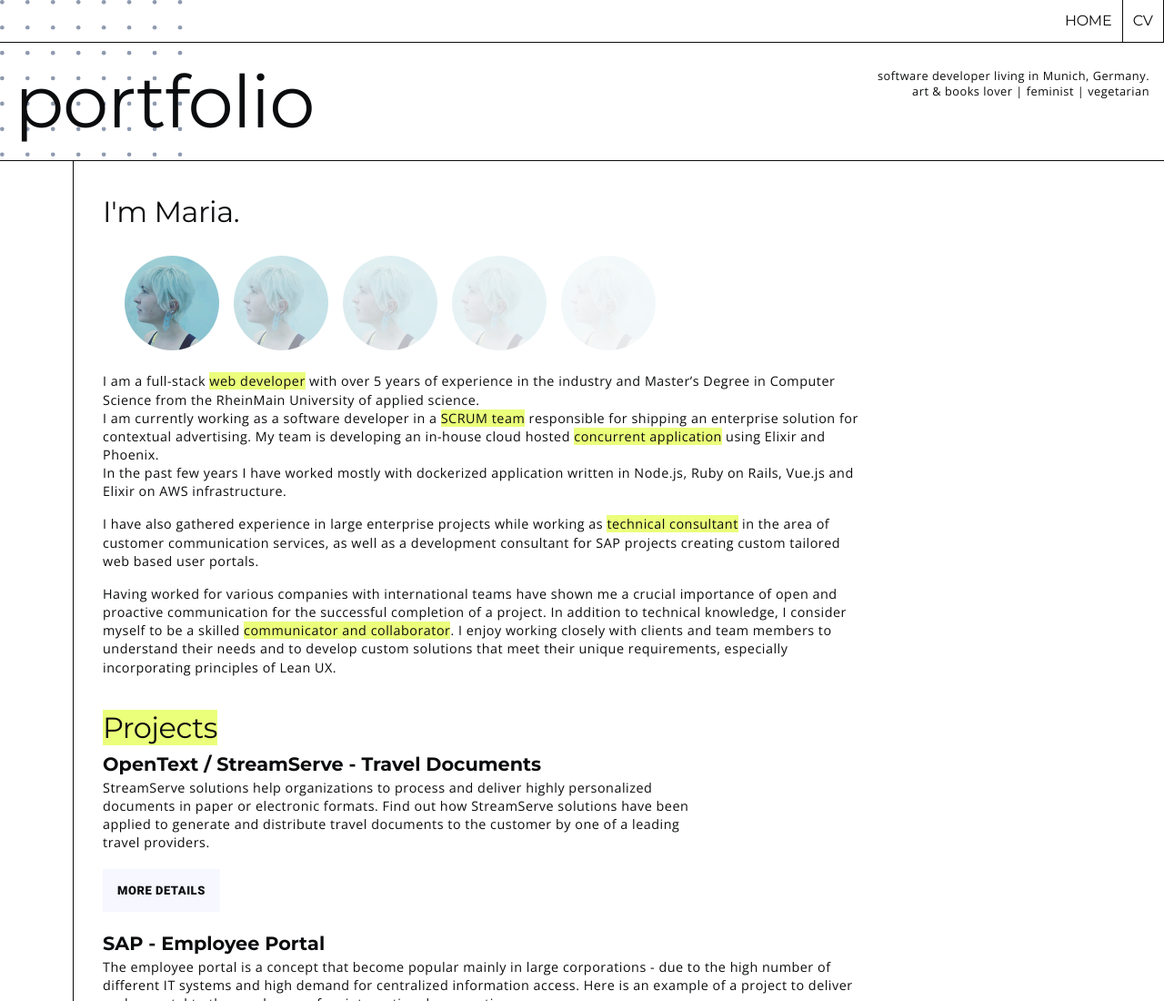
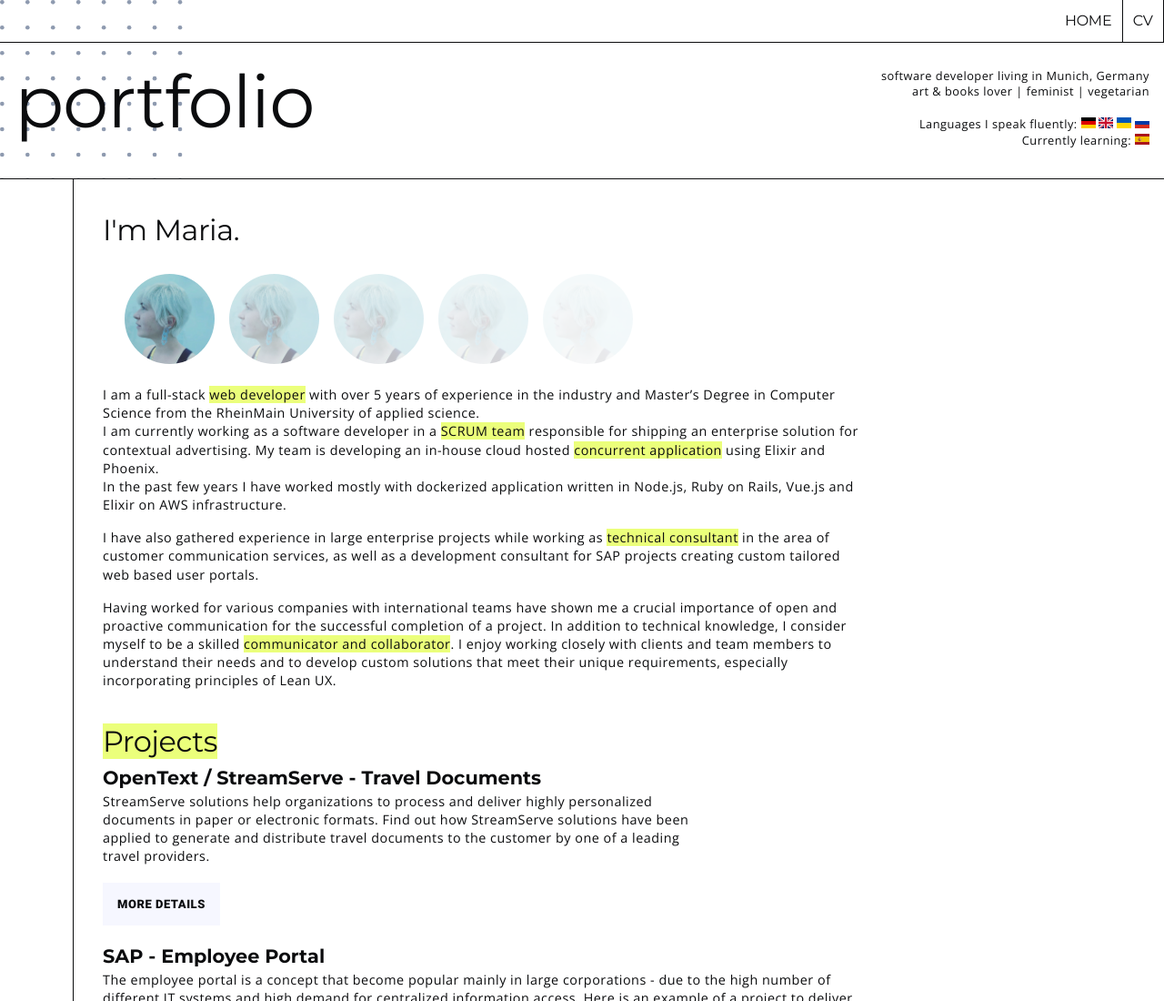
Before and after one commit to mamazur/mamazur.github.io, a plain HTML site: page index.html in a window 1280 px wide. Shown: the top 1100 px of the page at 91% size. Drawn offline with Linux system fonts and the light colour scheme.

Commit message:
add langs

```diff
--- a/index.html
+++ b/index.html
@@ -24,8 +24,14 @@
         portfolio
       </div>
       <p class="subtitle">
-        software developer living in Munich, Germany. <br>
+        software developer living in Munich, Germany <br>
         art & books lover | feminist | vegetarian <br>
+        <br>
+        Languages I speak fluently: <img src="./img/lang/de.svg" style="height: 12px;" />
+        <img src="./img/lang/en.svg" style="height: 12px;" /> <img src="./img/lang/ua.svg" style="height: 12px;" />
+        <img src="./img/lang/ru.svg" style="height: 12px;" />
+        <br>
+        Currently learning: <img src="./img/lang/es.svg" style="height: 12px;" />
       </p>
     </div>
   </div>
@@ -33,14 +39,14 @@
     <div class="padding-1rem">
       <h2>I'm Maria.</h2>
       <div class="margin-1rem container__flex">
-        <img src="./img/me.jpeg" style="border-radius: 50%;height:120px;width:120px;" class="padding-05rem">
-        <img src="./img/me.jpeg" style="border-radius: 50%;height:120px;width:120px; opacity: 0.5;"
+        <img src="./img/me.jpeg" style="border-radius: 50%;height:115px;width:115px;" class="padding-05rem">
+        <img src="./img/me.jpeg" style="border-radius: 50%;height:115px;width:115px; opacity: 0.5;"
           class="padding-05rem">
-        <img src="./img/me.jpeg" style="border-radius: 50%;height:120px;width:120px; opacity: 0.3;"
+        <img src="./img/me.jpeg" style="border-radius: 50%;height:115px;width:115px; opacity: 0.3;"
           class="padding-05rem">
-        <img src="./img/me.jpeg" style="border-radius: 50%;height:120px;width:120px; opacity: 0.2;"
+        <img src="./img/me.jpeg" style="border-radius: 50%;height:115px;width:115px; opacity: 0.2;"
           class="padding-05rem">
-        <img src="./img/me.jpeg" style="border-radius: 50%;height:120px;width:120px; opacity: 0.1;"
+        <img src="./img/me.jpeg" style="border-radius: 50%;height:115px;width:115px; opacity: 0.1;"
           class="padding-05rem">
       </div>
       <p class="container__desc-80">
```
Also changed, not shown: img/lang/de.svg (added), img/lang/en.svg (added), img/lang/es.svg (added), img/lang/ru.svg (added), img/lang/ua.svg (added), 1 other file.
